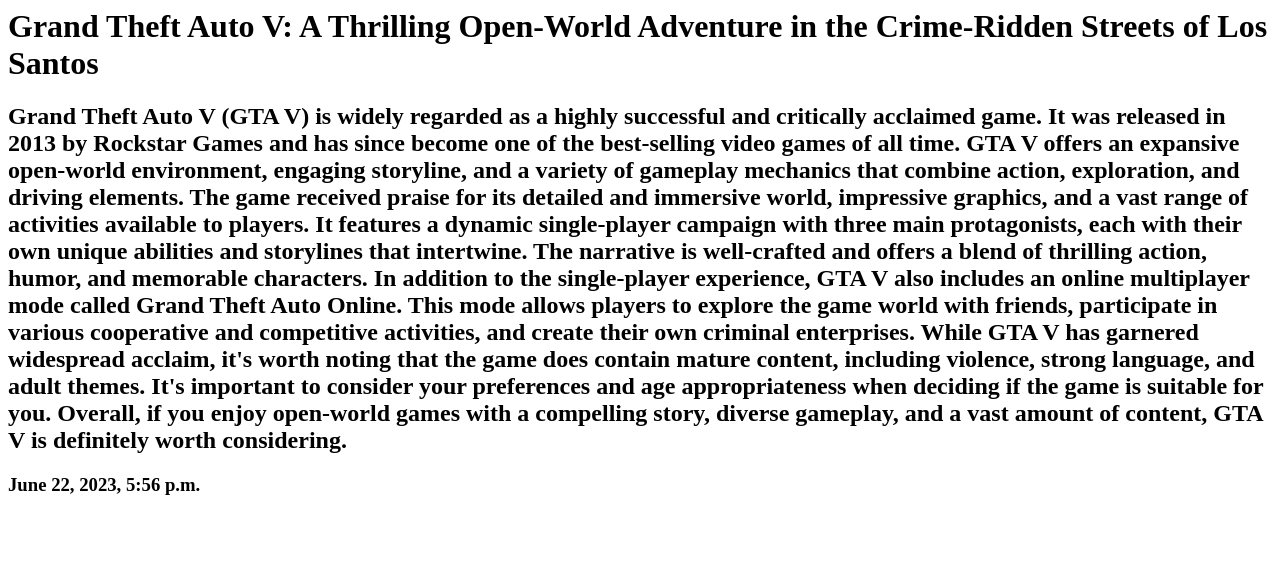
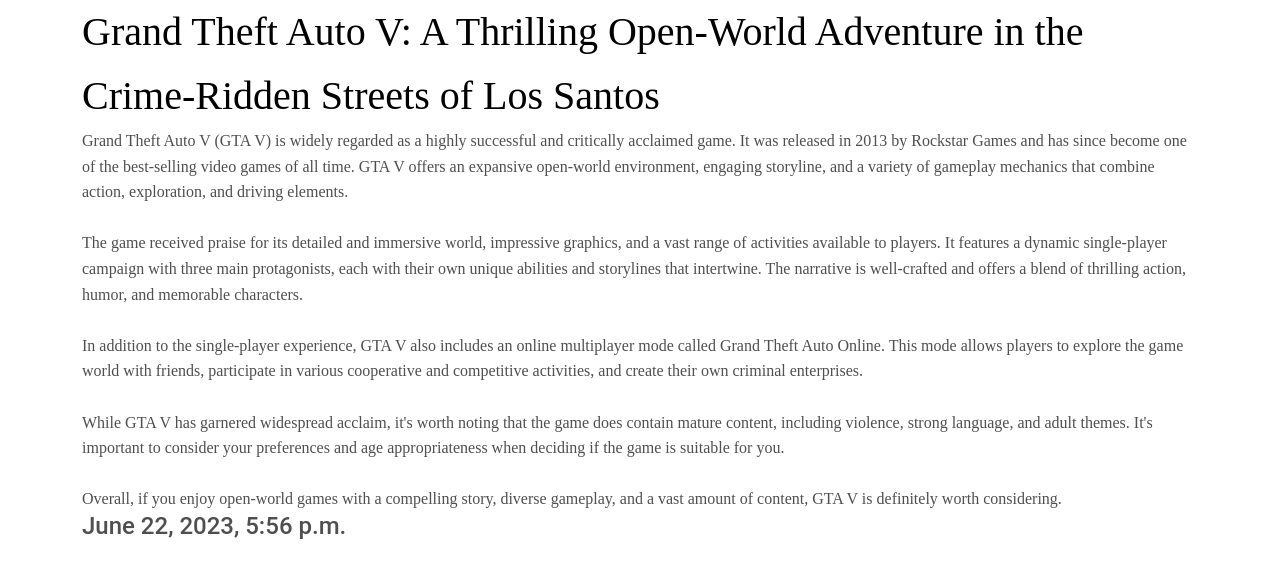
Before and after one commit to Anivaries/cedo-blog, a Django app: a page that uses base/templates/base/blog_content.html in a window 1280 px wide. Shown: the top 578 px of the page. Run offline with Django 4.2, Linux system fonts and the light colour scheme; data comes from the database, SQL or seed files in the repository; both versions use the stored data as it was after the commit; some libraries are stand-ins or nearby versions.

Commit message:
added static

```diff
--- /dev/null
+++ b/base/static/base/static/css/style.css
@@ -0,0 +1,18 @@
+.title {
+    color: black;
+    font-size: 2.5rem !important;
+    font-family: WorkSans;
+    src: url(https://fonts.googleapis.com/css2?family=Work+Sans:wght@100&display=swap);
+
+}
+
+.text-body {
+    font-family: Proxima Nova cond;
+}
+
+.img-description {
+    font-family: Roboto Condensed, sans-serif;
+    src: url(https://fonts.googleapis.com/css2?family=Roboto+Condensed:ital,wght@1,300&family=Work+Sans:wght@100&display=swap);
+    font-size: 16px;
+    color: #222
+}
--- a/base/templates/base/blog_content.html
+++ b/base/templates/base/blog_content.html
@@ -1,7 +1,32 @@
-<div class="container">
-    <h1>{{object.title}}</h1>
+{% load static %}
+<!DOCTYPE html>
+<html lang="en">
+<head>
+    <meta charset="UTF-8">
+    <meta name="viewport" content="width=device-width, initial-scale=1.0">
+    <title>{{object.title}}</title>
+    <link href="{% static 'base/static/css/style.css'%}" type='text/css' rel="stylesheet" />
+    <!-- MDB -->
+    <link
+    href="https://cdnjs.cloudflare.com/ajax/libs/mdb-ui-kit/6.4.0/mdb.min.css"
+    rel="stylesheet"
+    />
+</head>
+<body>
+    <div class="container">
+        <div class="title">
+        <h>{{object.title}}</h>
+        </div>
+        <div class="text-body">
+            <h style="text-align:justify">{{object.text|linebreaksbr}}</h>
+        </div>
+        <h4>{{object.pub_date}}</h4>
+    </div>
 
-    <h2>{{object.text}}</h2>
-
-    <h3>{{object.pub_date}}</h3>
-</div>
+<!-- MDB -->
+<script
+  type="text/javascript"
+  src="https://cdnjs.cloudflare.com/ajax/libs/mdb-ui-kit/6.4.0/mdb.min.js"
+></script>
+</body>
+</html>
--- a/blog/settings.py
+++ b/blog/settings.py
@@ -1,8 +1,11 @@
 
 from pathlib import Path
 import os
+
+# BASE_DIR = os.path.dirname(os.path.dirname(os.path.abspath(__file__)))
 BASE_DIR = Path(__file__).resolve().parent.parent
 
+print(BASE_DIR)
 
 SECRET_KEY = 'django-insecure-n2431e+@_##=iw^^-_w-9lcdl&=7sns#$qxiv0a8^^gno_*ujo'
 
@@ -87,6 +90,7 @@ USE_I18N = True
 USE_TZ = True
 
 
-STATIC_URL = 'static/'
+STATIC_URL = 'base/static/'
 
+print(str(BASE_DIR) + STATIC_URL)
 DEFAULT_AUTO_FIELD = 'django.db.models.BigAutoField'
```
Also changed, not shown: db.sqlite3.
